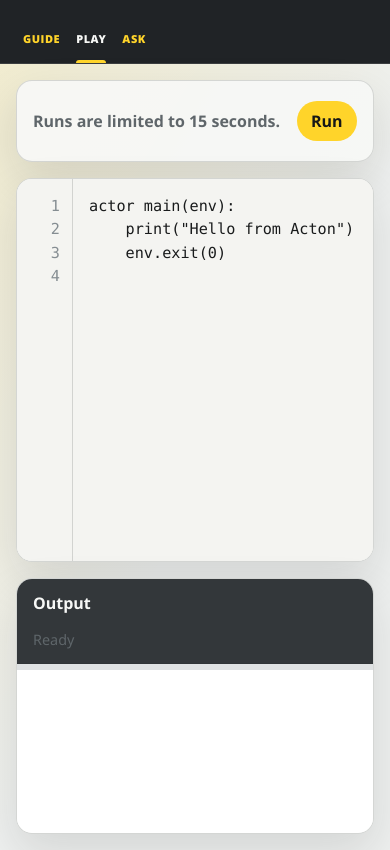
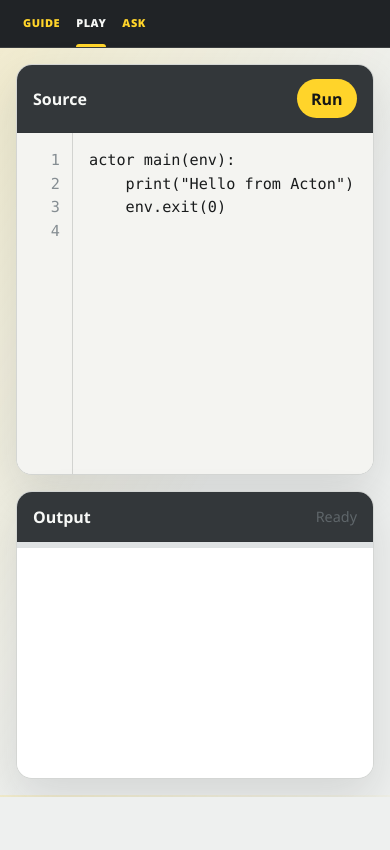
Before and after one commit to actonlang/ask-acton, a website: page public/playground/index.html in a window 390 px wide. Shown: the part 47-897 px from the top of the page. After the commit the page ends 844 px from the top, so only its background shows below. Drawn offline with Linux system fonts and the light colour scheme.

Commit message:
Move Run into editor
The playground had a separate toolbar above the source and output panes. That created an extra visual band for a single action and repeated runtime-limit text that is already enforced by the service response when a program times out.

This change moves the Run button into the source panel header and removes the standalone toolbar. The page returns to a simpler two-pane layout while keeping the run control attached to the code it executes.

```diff
--- a/public/playground/index.html
+++ b/public/playground/index.html
@@ -4,7 +4,7 @@
     <meta charset="utf-8">
     <meta name="viewport" content="width=device-width, initial-scale=1">
     <title>Acton Playground</title>
-    <link rel="stylesheet" href="/playground.css?v=20260426-nav-font">
+    <link rel="stylesheet" href="/playground.css?v=20260426-editor-run">
   </head>
   <body>
     <header class="app-header">
@@ -17,12 +17,11 @@
     </header>
 
     <main class="playground">
-      <div class="playground__toolbar">
-        <p>Runs are limited to 15 seconds.</p>
-        <button id="run" type="button">Run</button>
-      </div>
-
       <section class="playground__editor">
+        <header class="panel-header">
+          <p>Source</p>
+          <button id="run" type="button">Run</button>
+        </header>
         <div class="editor-frame">
           <pre id="line-numbers" aria-hidden="true">1</pre>
           <textarea id="code" spellcheck="false" wrap="off">actor main(env):
@@ -33,7 +32,7 @@
       </section>
 
       <section class="playground__output" aria-live="polite">
-        <header>
+        <header class="panel-header">
           <p>Output</p>
           <span id="status">Ready</span>
         </header>
@@ -44,6 +43,6 @@
       </section>
     </main>
 
-    <script src="/playground.js?v=20260426-nav-font"></script>
+    <script src="/playground.js?v=20260426-editor-run"></script>
   </body>
 </html>
--- a/public/playground/playground.css
+++ b/public/playground/playground.css
@@ -139,30 +139,9 @@ body {
 .playground {
   display: grid;
   grid-template-columns: minmax(0, 1.2fr) minmax(22rem, 0.8fr);
-  grid-template-rows: auto minmax(0, 1fr);
   gap: 1rem;
   min-height: calc(100vh - 50px);
   padding: 1rem;
-}
-
-.playground__toolbar {
-  display: flex;
-  grid-column: 1 / -1;
-  align-items: center;
-  justify-content: space-between;
-  gap: 1rem;
-  min-height: 3.5rem;
-  border: 1px solid var(--border);
-  border-radius: 1rem;
-  padding: 0.85rem 1rem;
-  background: var(--panel);
-  box-shadow: var(--shadow);
-}
-
-.playground__toolbar p {
-  margin: 0;
-  color: var(--muted);
-  font-weight: 650;
 }
 
 .playground__editor,
@@ -177,14 +156,14 @@ body {
 }
 
 .playground__editor {
-  grid-template-rows: 1fr;
+  grid-template-rows: auto minmax(0, 1fr);
 }
 
 .playground__output {
   grid-template-rows: auto auto 1fr;
 }
 
-header {
+.panel-header {
   display: flex;
   align-items: center;
   justify-content: space-between;
@@ -195,12 +174,12 @@ header {
   color: #f7f8f6;
 }
 
-header p {
+.panel-header p {
   margin: 0;
   font-weight: 700;
 }
 
-header small {
+.panel-header small {
   display: block;
   margin-top: 0.2rem;
   color: #c8cdd0;
@@ -316,12 +295,7 @@ pre {
 
   .playground {
     grid-template-columns: 1fr;
-    grid-template-rows: auto minmax(24rem, 1fr) minmax(16rem, 0.7fr);
+    grid-template-rows: minmax(24rem, 1fr) minmax(16rem, 0.7fr);
     min-height: calc(100vh - 6.1rem);
   }
-
-  header {
-    align-items: flex-start;
-    flex-direction: column;
-  }
 }
```
